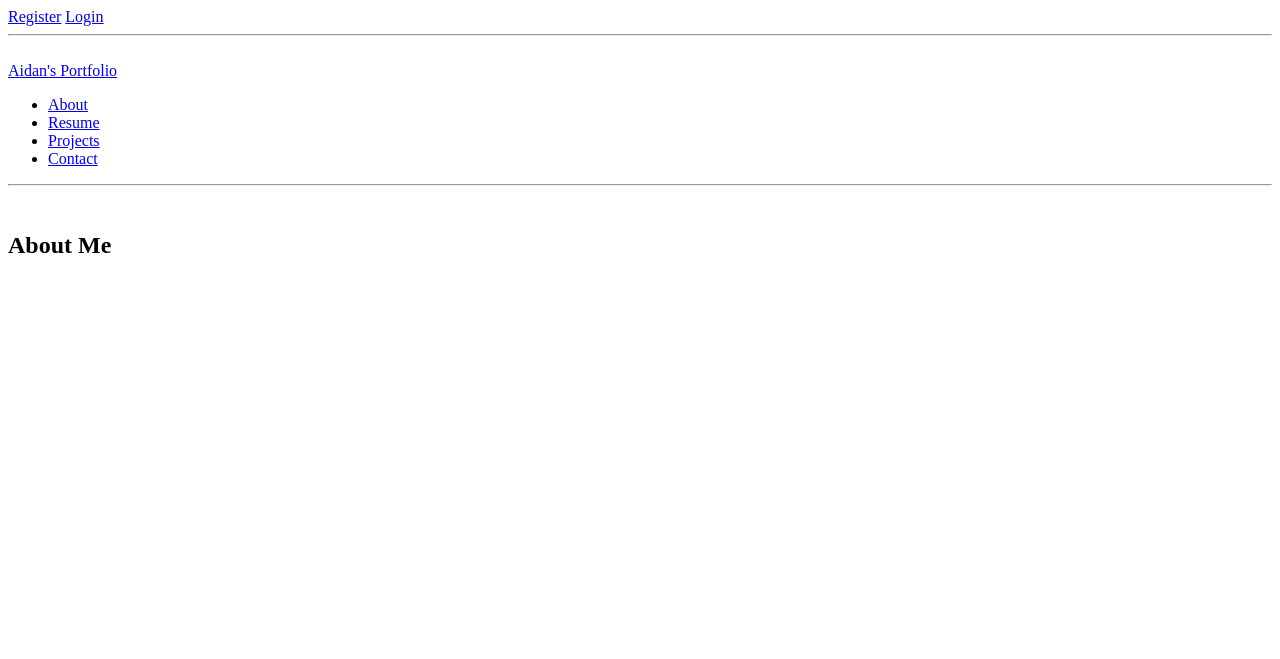
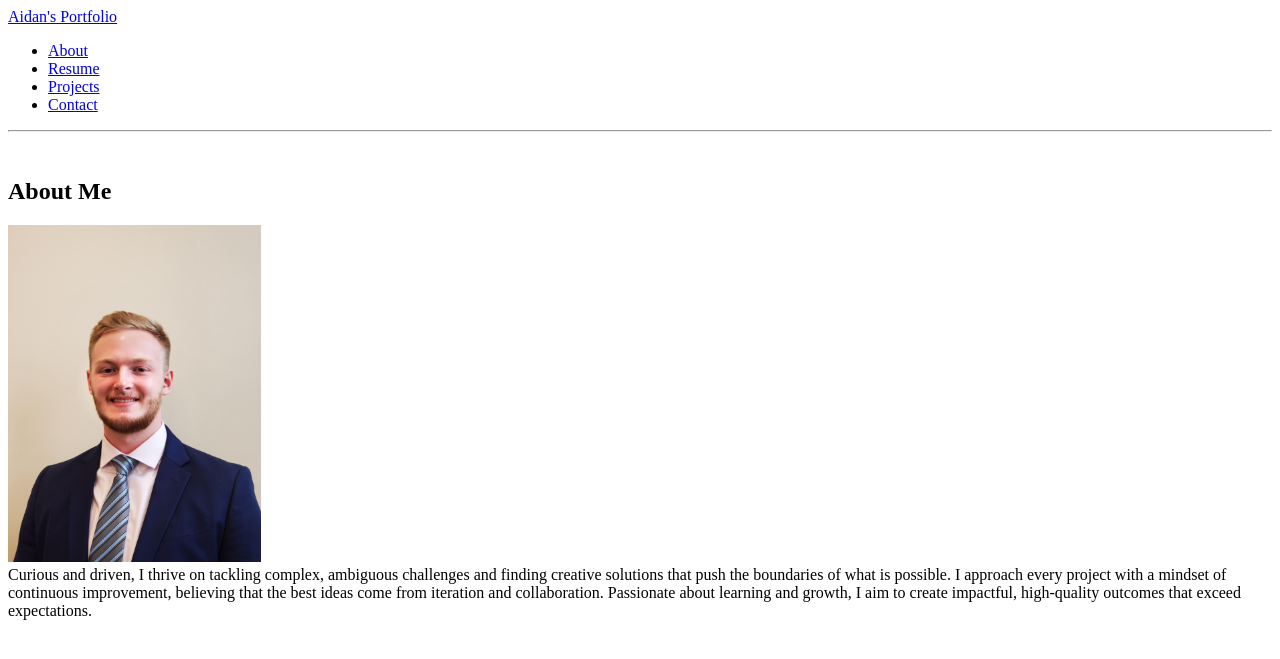
Before and after one commit to aidang1003/aidan-dev-portfolio, a Flask app: page /about in a window 1280 px wide. Shown: the top 659 px of the page. Run offline with Flask 3, Linux system fonts and the light colour scheme.

Commit message:
Basic Content
Basic things for content like an about page, ways to contact me, and an attachment of my resume.

```diff
--- a/Portfolio/templates/about.html
+++ b/Portfolio/templates/about.html
@@ -1,6 +1,19 @@
 {% extends 'base.html' %} {% block title %} About {% endblock %} {% block body%}
 <div class="content-centered">
   <h2>About Me</h2>
+</div>
+
+<div>
+  <img src="static/images/firstday.jpg" height="20%" width="20%" />
+  <br />
+  <span
+    >Curious and driven, I thrive on tackling complex, ambiguous challenges and
+    finding creative solutions that push the boundaries of what is possible. I
+    approach every project with a mindset of continuous improvement, believing
+    that the best ideas come from iteration and collaboration. Passionate about
+    learning and growth, I aim to create impactful, high-quality outcomes that
+    exceed expectations.</span
+  >
 </div>
 
 <script>
--- a/Portfolio/templates/base.html
+++ b/Portfolio/templates/base.html
@@ -15,18 +15,7 @@
     />
   </head>
   <body class="body">
-    <header class="login">
-      {% if g.user %}
-      <span class="authenticated">{{ g.user['username'] }}</span>
-      <a class="auth-link" href="{{ url_for('auth.logout') }}">Log Out</a>
-      {% else %}
-      <a class="auth-link" href="{{ url_for('auth.register') }}">Register</a>
-      <a class="auth-link" href="{{ url_for('auth.login') }}">Login</a>
-      {% endif %}
-    </header>
     <div>
-      <hr />
-      <br />
       <div class="container">
         <header>
           <a href="/">
--- a/Portfolio/templates/contact.html
+++ b/Portfolio/templates/contact.html
@@ -3,7 +3,11 @@ body%}
 <div class="content-centered">
   <h2>Contact</h2>
 </div>
-
+<div>
+  <a href="https://www.linkedin.com/in/aidan-gorny/">LinkedIn</a>
+  <br />
+  <a href="https://github.com/aidang1003">Github</a>
+</div>
 <script>
   function SelectAll(id) {
     document.getElementById(id).focus();
```
Also changed, not shown: Portfolio/templates/resume.html (+8 -1 lines), Portfolio/static/images/firstday.jpg (added), 1 other file.
